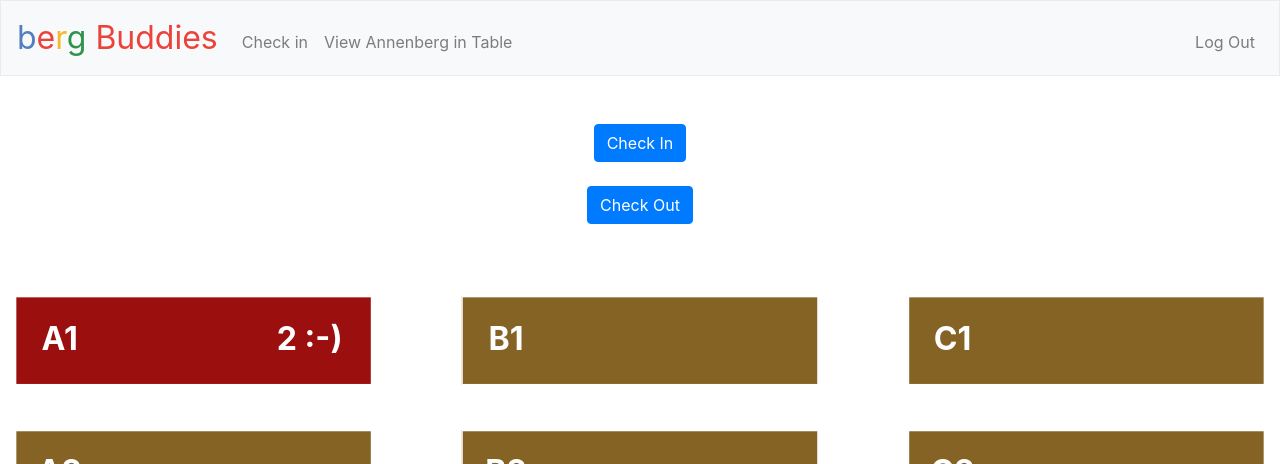
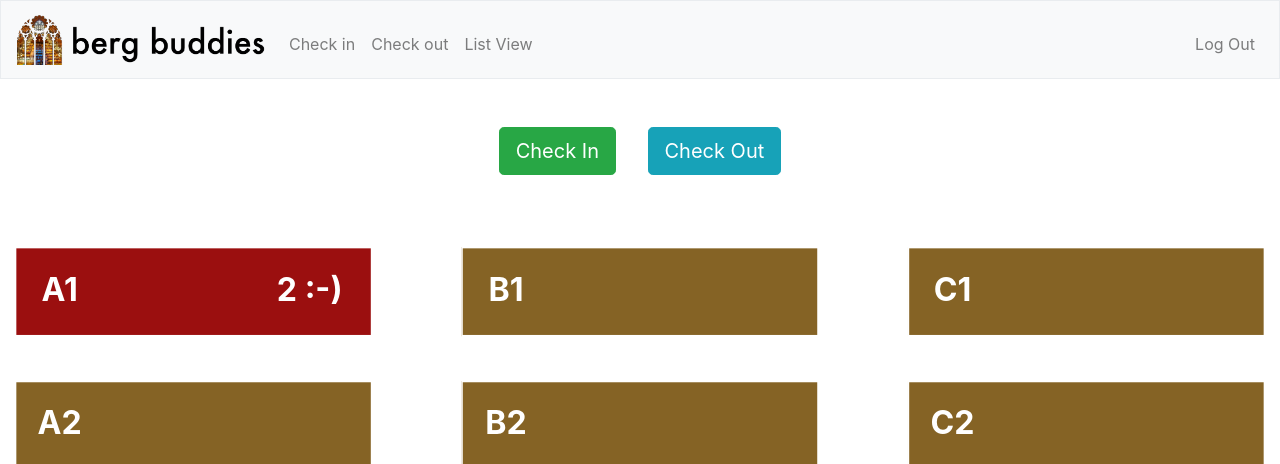
Before and after one commit to ehhong/bergbuddies, a Flask app: page / in a window 1280 px wide. Shown: the top 464 px of the page. Run offline with Flask 2, Linux system fonts and the light colour scheme; a user stored in the database is signed in; data comes from the database, SQL or seed files in the repository; some libraries are stand-ins or nearby versions.

Commit message:
added logos and fixed styling of home.html

```diff
--- a/application.py
+++ b/application.py
@@ -122,6 +122,7 @@ def login():
 
 
 @app.route("/logout")
+@login_required
 def logout():
     """Log user out"""
 
@@ -242,25 +243,23 @@ def mealstage(tbID):
         currentTime_delta = timedelta(hours=currentTime.hour, minutes=currentTime.minute, seconds=currentTime.second)
         # find difference between user check-in time and current time
         diff = currentTime_delta - checkinTime_delta
-        diff_seconds = diff.total_seconds()
         # find user's average meal time
         avg_time_db = db.execute("SELECT eatingTime FROM users WHERE userID=:userID", userID=userID)
-        # if this is the user's first meal (and their average time is therefore nonexistent), give them a default average meal time of 45 minutes
+        # if this is the user's first meal (and their average time is therefore nonexistent), give them a default average meal time of 60 minutes
         if avg_time_db[0]["eatingTime"] == None:
-            avg_time = 2700.0
+            avg_time = 216000.0
         else:
             avg_time = avg_time_db[0]["eatingTime"]
         # find meal-completion percentage
-        percentage = (diff_seconds/avg_time)*100
+        percentage = (diff.total_seconds()/avg_time)*100
         # if the percentage is greater than 1, just display as 100%
         if percentage > 1:
-            percentage = 100
+            percentage = 1
         eaters.append({'name': name, 'percentage': percentage})
     # returns a list of objects formatted {'name': first last, 'percentage': .7678}
     return eaters
 
 @app.route("/tableview", methods=["GET", "POST"])
-@login_required
 def tableview():
     """display list of users in berg as a table"""
     all_users = db.execute("SELECT berg.userID, users.name, users.eatingTime, berg.checkInTime, berg.tableID FROM berg INNER JOIN users ON berg.userID = users.userID")
--- a/templates/home.html
+++ b/templates/home.html
@@ -9,20 +9,20 @@
 {% endblock %}
 
 {% block berg %}
-    <main class="container p-5">
-        {% if session.logged_in %}
-            <form action="/checkin" method="get">
-                <button class="btn btn-primary" type="submit">Check In</button>
+    {% if session.logged_in %}
+        <main class="container p-5">
+            <form action="/checkin" method="get" style="display:inline-block">
+                <button class="btn btn-success btn-lg" type="submit">Check In</button>
             </form>
-            <br>
-            <form action="/checkout" method="post">
-                <button class="btn btn-primary" type="submit">Check Out</button>
+            &nbsp;&nbsp;&nbsp;&nbsp;&nbsp;
+            <form action="/checkout" method="post" style="display:inline-block">
+                <button class="btn btn-info btn-lg" type="submit">Check Out</button>
             </form>
-        {% endif %}
-    </main>
+        </main>
+    {% endif %}
     <br>
     <div class="container-fluid">
-        <svg viewBox="0 0 1400 5600">
+        <svg viewBox="0 0 1400 2600">
             {% for h in range(17) %} <!-- number of rows -->
                 {% for w in range(3) %} <!-- number of columns (A,B,C) -->
                     {% if w == 0 %}
--- a/templates/layout.html
+++ b/templates/layout.html
@@ -25,7 +25,7 @@
     <body>
 
         <nav class="navbar navbar-expand-md navbar-light bg-light border">
-            <a class="navbar-brand" href="/"><span class="blue">b</span><span class="red">e</span><span class="yellow">r</span><span class="green">g</span> <span class="red">Buddies</span></a>
+            <a class="navbar-brand" href="/"><img src="/static/images/bergbuddies_hor.png" alt="berg buddies logo" height="50"></a>
             <button aria-controls="navbar" aria-expanded="false" aria-label="Toggle navigation" class="navbar-toggler" data-target="#navbar" data-toggle="collapse" type="button">
                 <span class="navbar-toggler-icon"></span>
             </button>
@@ -33,12 +33,16 @@
                 {% if session.user_id %}
                     <ul class="navbar-nav mr-auto mt-2">
                         <li class="nav-item"><a class="nav-link" href="/checkin">Check in</a></li>
-                        <li class="nav-item"><a class="nav-link" href="/tableview">View Annenberg in Table</a></li>
+                        <li class="nav-item"><a class="nav-link" href="/checkout">Check out</a></li>
+                        <li class="nav-item"><a class="nav-link" href="/tableview">List View</a></li>
                     </ul>
                     <ul class="navbar-nav ml-auto mt-2">
                         <li class="nav-item"><a class="nav-link" href="/logout">Log Out</a></li>
                     </ul>
                 {% else %}
+                    <ul class="navbar-nav mr-auto mt-2">
+                        <li class="nav-item"><a class="nav-link" href="/tableview">List View</a></li>
+                    </ul>
                     <ul class="navbar-nav ml-auto mt-2">
                         <li class="nav-item"><a class="nav-link" href="/register">Register</a></li>
                         <li class="nav-item"><a class="nav-link" href="/login">Log In</a></li>
--- a/templates/login.html
+++ b/templates/login.html
@@ -5,6 +5,7 @@
 {% endblock %}
 
 {% block main %}
+    <img src="/static/images/bergbuddies_text_vert.png" alt="berg buddies logo" height="250">
     <form action="/login" method="post">
         <div class="form-group">
             <input autocomplete="off" autofocus class="form-control" name="username" placeholder="Username" type="text"/>
--- a/templates/table.html
+++ b/templates/table.html
@@ -8,7 +8,6 @@
     <table class="table table-striped">
         <thead>
             <tr>
-                <th>User ID</th>
                 <th>Name</th>
                 <th>Table ID</th>
                 <th>Check in Time</th>
@@ -17,7 +16,6 @@
         </thead>
         {% for user in all_users %}
             <tr>
-                <td>{{ user["userID"] }}</td>
                 <td>{{ user["name"] }}</td>
                 <td>{{ user["tableID"] }}</td>
                 <td>{{ user["checkInTime"] }}</td>
```
Also changed, not shown: static/images/bergbuddies_hor.png (added), static/images/bergbuddies_overlay.png (added), static/images/bergbuddies_text.png (added), static/images/bergbuddies_text_vert.png (added).
